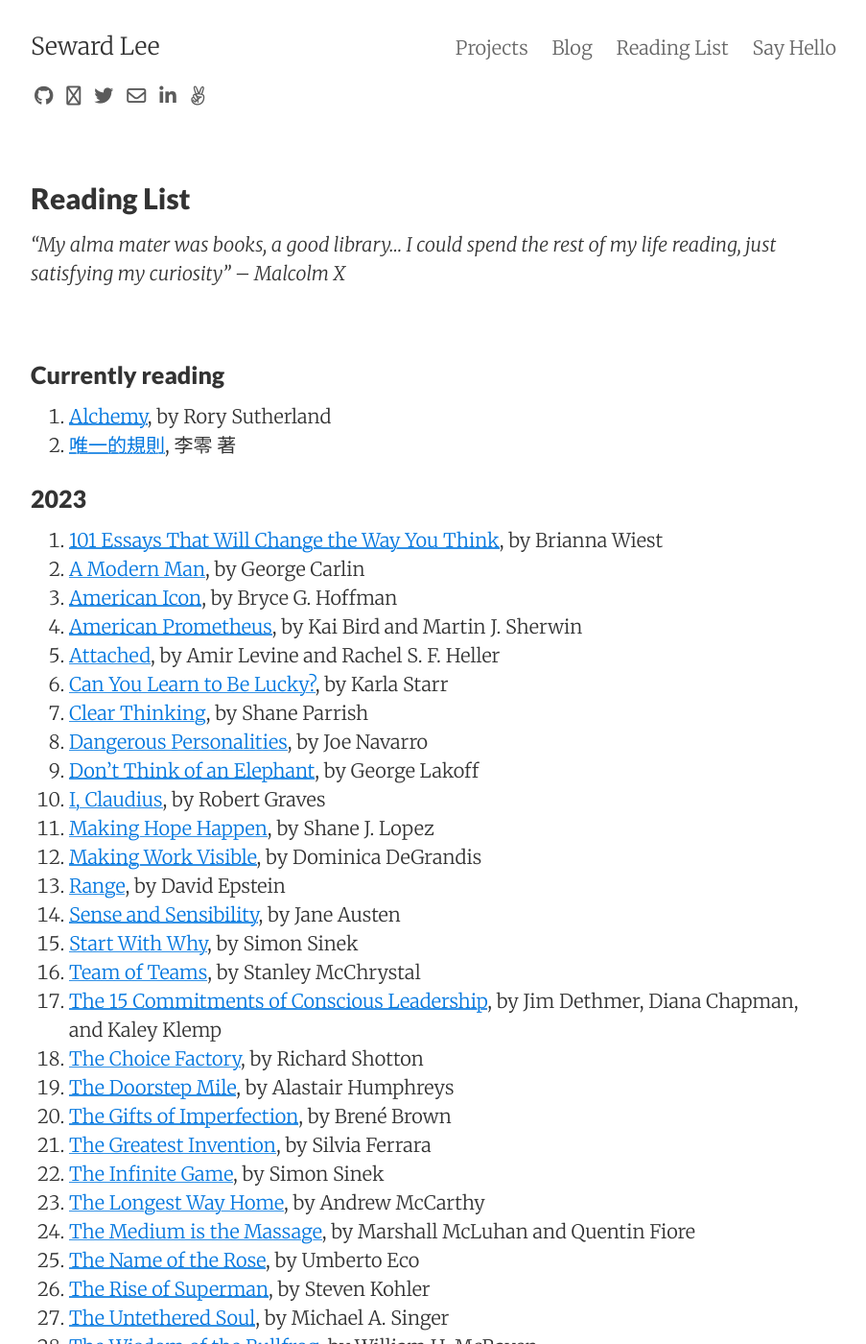
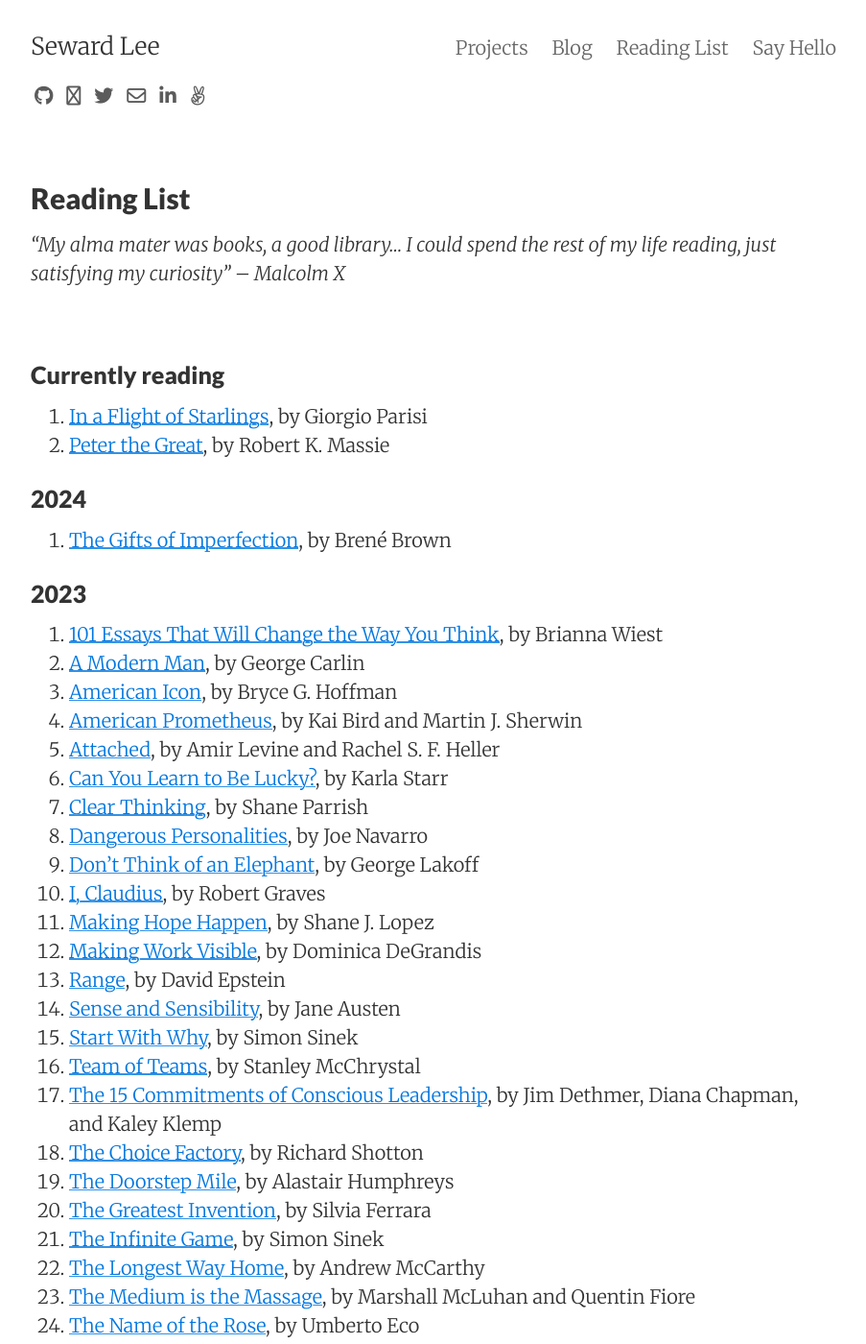
Before and after one commit to sewardlee337/sewardlee337.github.io, a Jekyll site: the page built from readinglist.md, in a window 1280 px wide and 1400 px high. Shown: the whole window at 96% size, without its empty margins (188-1091 px from the left). Built offline with Jekyll 4.4.1, drawn with Linux system fonts in a browser that asks for light colours; nearby versions of some CDN libraries.

Commit message:
update reading list

```diff
--- a/readinglist.md
+++ b/readinglist.md
@@ -12,8 +12,13 @@
 
 ### Currently reading
 
-1. [Alchemy](https://www.amazon.com/Alchemy-Curious-Science-Creating-Business-ebook/dp/B071DCWRG3/ref=tmm_kin_swatch_0?_encoding=UTF8&qid=1698600497&sr=8-1), by Rory Sutherland
-1. [唯一的規則](https://www.books.com.tw/products/0010462556), 李零 著
+1. [In a Flight of Starlings](https://www.amazon.com/Flight-Starlings-Wonders-Complex-Systems/dp/059349315X), by Giorgio Parisi
+1. [Peter the Great](https://www.amazon.com/Peter-Great-His-Life-World-ebook/dp/B0075WPE20/ref=tmm_kin_swatch_0?_encoding=UTF8&qid=&sr=), by Robert K. Massie
+
+
+### 2024
+
+1. [The Gifts of Imperfection](https://www.amazon.com/Gifts-Imperfection-Think-Supposed-Embrace-ebook/dp/B00BS03LL6/ref=tmm_kin_swatch_0?_encoding=UTF8&qid=&sr=), by Brené Brown
 
 
 ### 2023
```
Also changed, not shown: other parts of readinglist.md (+0 -1 lines).
